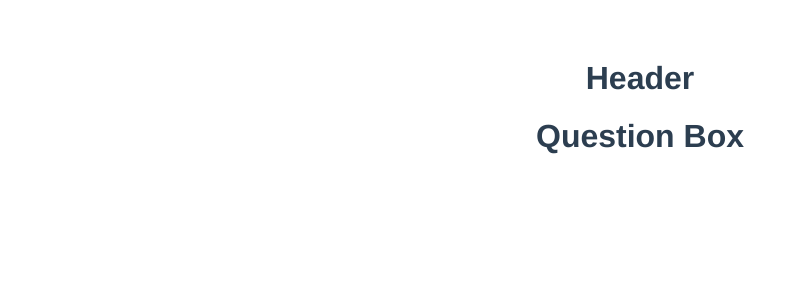
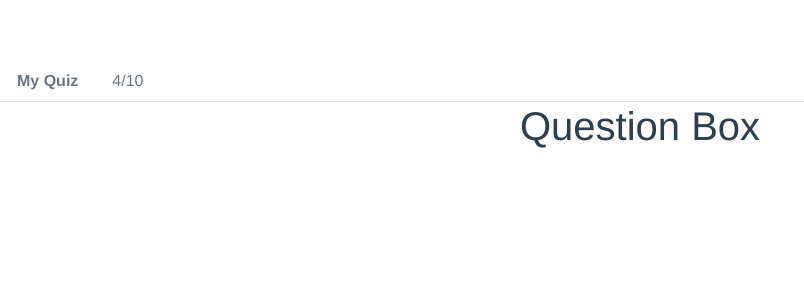
Before and after one commit to u-rr/My-quiz, a Vue app: page / in a window 1280 px wide. Shown: the top 300 px of the page, without its empty margins (0-804 px from the left). Built offline with nearby package versions, Linux system fonts and the light colour scheme.

Commit message:
ヘッダ作ったよ

```diff
--- a/package.json
+++ b/package.json
@@ -8,6 +8,8 @@
     "lint": "vue-cli-service lint"
   },
   "dependencies": {
+    "bootstrap": "^4.3.1",
+    "bootstrap-vue": "^2.0.2",
     "core-js": "^2.6.5",
     "vue": "^2.6.10"
   },
--- a/src/components/Header.vue
+++ b/src/components/Header.vue
@@ -1,5 +1,8 @@
 <template>
   <div>
-    <h1>Header</h1>
+    <b-nav tabs>
+      <b-nav-item disabled><b>My Quiz</b></b-nav-item>
+      <b-nav-item disabled>4/10</b-nav-item>
+    </b-nav>
   </div>
 </template>
--- a/src/main.js
+++ b/src/main.js
@@ -1,5 +1,10 @@
 import Vue from 'vue'
 import App from './App.vue'
+import BootstrapVue from 'bootstrap-vue'
+import 'bootstrap/dist/css/bootstrap.css'
+import 'bootstrap-vue/dist/bootstrap-vue.css'
+
+Vue.use(BootstrapVue)
 
 Vue.config.productionTip = false
 
```
Also changed, not shown: 1 other file (tests, documents, lock files or other folders).
